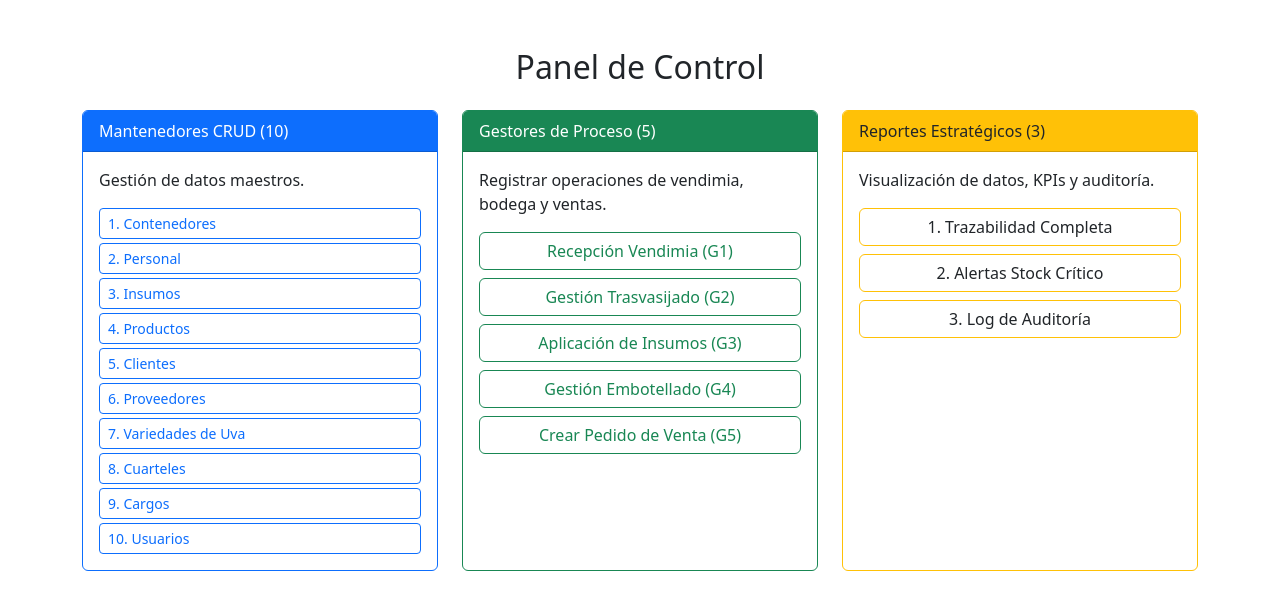
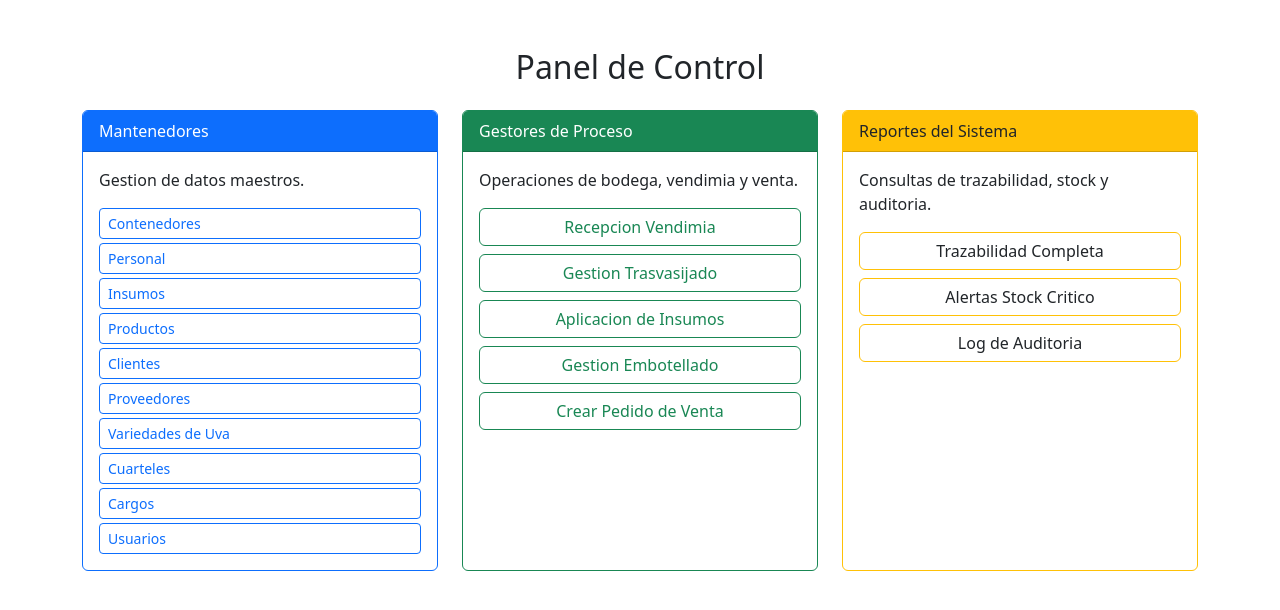
Before and after one commit to AQ-Keric/Base-De-Datos-Proyecto-Final, a PHP site: page /FREEPDB1/dashboard.php in a window 1280 px wide. Shown: the part 56-666 px from the top of the page. Run offline with PHP 8.4, Linux system fonts and the light colour scheme; the visitor is signed in with stand-in values (Sample User, id 1).

Commit message:
Limpieza general de codigo: simplificar comentarios y remover marcas artificiales

```diff
--- a/Codigos/dashboard.php
+++ b/Codigos/dashboard.php
@@ -31,20 +31,20 @@ if (!isset($_SESSION['id_usuario'])) {
 
             <div class="col-md-4">
                 <div class="card h-100 border-primary">
-                    <div class="card-header bg-primary text-white">Mantenedores CRUD (10)</div>
+                    <div class="card-header bg-primary text-white">Mantenedores</div>
                     <div class="card-body">
-                        <p class="card-text">Gestión de datos maestros.</p>
+                        <p class="card-text">Gestion de datos maestros.</p>
                         <div class="d-grid gap-1">
-                            <a href="mantenedor_contenedores.php" class="btn btn-sm btn-outline-primary text-start">1. Contenedores</a>
-                            <a href="mantenedor_personal.php" class="btn btn-sm btn-outline-primary text-start">2. Personal</a>
-                            <a href="mantenedor_insumos.php" class="btn btn-sm btn-outline-primary text-start">3. Insumos</a>
-                            <a href="mantenedor_productos.php" class="btn btn-sm btn-outline-primary text-start">4. Productos</a>
-                            <a href="mantenedor_clientes.php" class="btn btn-sm btn-outline-primary text-start">5. Clientes</a>
-                            <a href="mantenedor_proveedores.php" class="btn btn-sm btn-outline-primary text-start">6. Proveedores</a>
-                            <a href="mantenedor_variedades.php" class="btn btn-sm btn-outline-primary text-start">7. Variedades de Uva</a>
-                            <a href="mantenedor_cuarteles.php" class="btn btn-sm btn-outline-primary text-start">8. Cuarteles</a>
-                            <a href="mantenedor_cargos.php" class="btn btn-sm btn-outline-primary text-start">9. Cargos</a>
-                            <a href="mantenedor_usuarios.php" class="btn btn-sm btn-outline-primary text-start">10. Usuarios</a>
+                            <a href="mantenedor_contenedores.php" class="btn btn-sm btn-outline-primary text-start">Contenedores</a>
+                            <a href="mantenedor_personal.php" class="btn btn-sm btn-outline-primary text-start">Personal</a>
+                            <a href="mantenedor_insumos.php" class="btn btn-sm btn-outline-primary text-start">Insumos</a>
+                            <a href="mantenedor_productos.php" class="btn btn-sm btn-outline-primary text-start">Productos</a>
+                            <a href="mantenedor_clientes.php" class="btn btn-sm btn-outline-primary text-start">Clientes</a>
+                            <a href="mantenedor_proveedores.php" class="btn btn-sm btn-outline-primary text-start">Proveedores</a>
+                            <a href="mantenedor_variedades.php" class="btn btn-sm btn-outline-primary text-start">Variedades de Uva</a>
+                            <a href="mantenedor_cuarteles.php" class="btn btn-sm btn-outline-primary text-start">Cuarteles</a>
+                            <a href="mantenedor_cargos.php" class="btn btn-sm btn-outline-primary text-start">Cargos</a>
+                            <a href="mantenedor_usuarios.php" class="btn btn-sm btn-outline-primary text-start">Usuarios</a>
                         </div>
                     </div>
                 </div>
@@ -52,15 +52,15 @@ if (!isset($_SESSION['id_usuario'])) {
 
             <div class="col-md-4">
                 <div class="card h-100 border-success">
-                    <div class="card-header bg-success text-white">Gestores de Proceso (5)</div>
+                    <div class="card-header bg-success text-white">Gestores de Proceso</div>
                     <div class="card-body">
-                        <p class="card-text">Registrar operaciones de vendimia, bodega y ventas.</p>
+                        <p class="card-text">Operaciones de bodega, vendimia y venta.</p>
                         <div class="d-grid gap-2">
-                            <a href="gestor_recepcion.php" class="btn btn-outline-success">Recepción Vendimia (G1)</a>
-                            <a href="gestor_trasvasijado.php" class="btn btn-outline-success">Gestión Trasvasijado (G2)</a>
-                            <a href="gestor_aplicacion_insumo.php" class="btn btn-outline-success">Aplicación de Insumos (G3)</a>
-                            <a href="gestor_embotellado.php" class="btn btn-outline-success">Gestión Embotellado (G4)</a>
-                            <a href="gestor_pedido.php" class="btn btn-outline-success">Crear Pedido de Venta (G5)</a>
+                            <a href="gestor_recepcion.php" class="btn btn-outline-success">Recepcion Vendimia</a>
+                            <a href="gestor_trasvasijado.php" class="btn btn-outline-success">Gestion Trasvasijado</a>
+                            <a href="gestor_aplicacion_insumo.php" class="btn btn-outline-success">Aplicacion de Insumos</a>
+                            <a href="gestor_embotellado.php" class="btn btn-outline-success">Gestion Embotellado</a>
+                            <a href="gestor_pedido.php" class="btn btn-outline-success">Crear Pedido de Venta</a>
                         </div>
                     </div>
                 </div>
@@ -68,13 +68,13 @@ if (!isset($_SESSION['id_usuario'])) {
 
             <div class="col-md-4">
                 <div class="card h-100 border-warning">
-                    <div class="card-header bg-warning text-dark">Reportes Estratégicos (3)</div>
+                    <div class="card-header bg-warning text-dark">Reportes del Sistema</div>
                     <div class="card-body">
-                        <p class="card-text">Visualización de datos, KPIs y auditoría.</p>
+                        <p class="card-text">Consultas de trazabilidad, stock y auditoria.</p>
                         <div class="d-grid gap-2">
-                            <a href="reporte.php#trazabilidad" class="btn btn-outline-warning text-dark">1. Trazabilidad Completa</a>
-                            <a href="reporte.php#stock" class="btn btn-outline-warning text-dark">2. Alertas Stock Crítico</a>
-                            <a href="reporte.php#auditoria" class="btn btn-outline-warning text-dark">3. Log de Auditoría</a>
+                            <a href="reporte.php#trazabilidad" class="btn btn-outline-warning text-dark">Trazabilidad Completa</a>
+                            <a href="reporte.php#stock" class="btn btn-outline-warning text-dark">Alertas Stock Critico</a>
+                            <a href="reporte.php#auditoria" class="btn btn-outline-warning text-dark">Log de Auditoria</a>
                         </div>
                     </div>
                 </div>
```
Also changed, not shown: Codigos/gestor_aplicacion_insumo.php (+6 -16 lines), Codigos/gestor_embotellado.php (+7 -12 lines), Codigos/gestor_pedido.php (+6 -14 lines), Codigos/gestor_recepcion.php (+8 -17 lines), Codigos/gestor_trasvasijado.php (+4 -13 lines), Codigos/index.php (+1 -6 lines), Codigos/mantenedor_cargos.php (+7 -7 lines), Codigos/mantenedor_clientes.php (+7 -7 lines), Codigos/mantenedor_contenedores.php (+18 -16 lines), Codigos/mantenedor_cuarteles.php (+8 -8 lines), Codigos/mantenedor_insumos.php (+14 -12 lines), Codigos/mantenedor_personal.php (+11 -8 lines), Codigos/mantenedor_productos.php (+12 -14 lines), Codigos/mantenedor_proveedores.php (+6 -6 lines), 4 more files.
